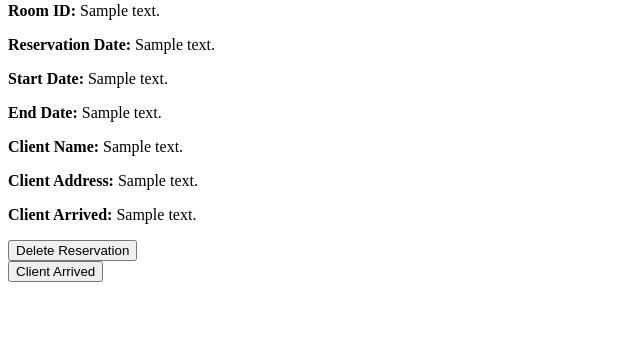
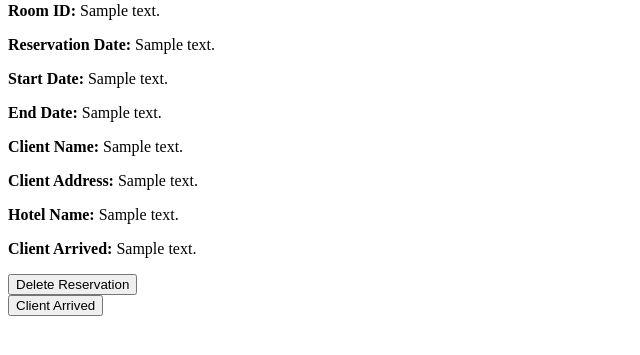
Before and after one commit to KugleBlitz007/ProjectCSI2532, a Flask app: template templates/reservation_details.html in a window 1280 px wide. Shown: the part 146-501 px from the top of the page, without its empty margins (0-640 px from the left). Run offline with Flask 3, Linux system fonts and the light colour scheme; the template is opened without the code that fills it: most values are stand-ins (such as "Sample title", 1, 10 or a date in 2020); some libraries are stand-ins or nearby versions.

Commit message:
Add files via upload

```diff
--- a/templates/reservation_details.html
+++ b/templates/reservation_details.html
@@ -15,6 +15,7 @@
     <p><strong>End Date:</strong> {{ reservation_details[5] }}</p>
     <p><strong>Client Name:</strong> {{ reservation_details[6] }}</p>
     <p><strong>Client Address:</strong> {{ reservation_details[7] }}</p>
+    <p><strong>Hotel Name:</strong> {{ reservation_details[9] }}</p>
     <p><strong>Client Arrived:</strong> {{ reservation_details[8] }}</p>
     <!-- Add more details as needed -->
 </body>
```
